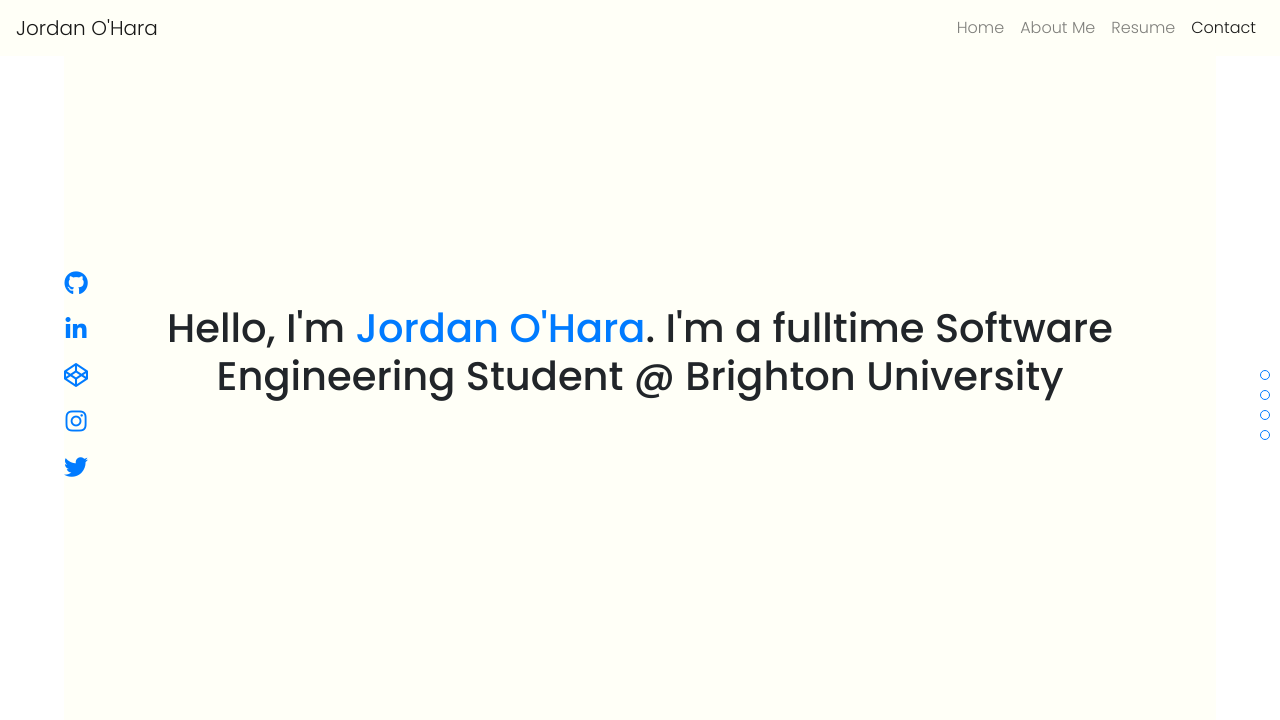
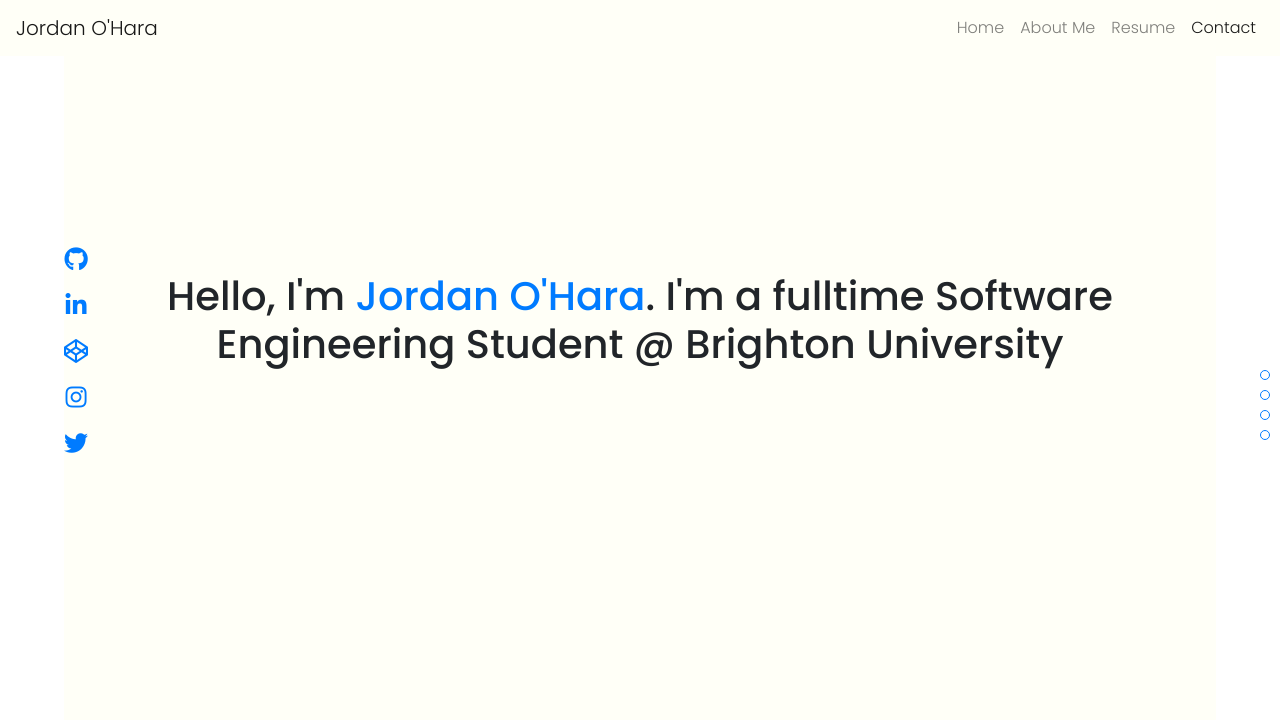
Before and after one commit to jo372/portfolio, a plain HTML site: page index.html in a window 1280 px wide. Shown: the top 720 px of the page. Drawn offline with Linux system fonts and the light colour scheme.

Commit message:
updated intro on all screen sizes and intro nav. to align better in the center, the picture in the middle was throwing me off the measurement.

```diff
--- a/css/theme-1000.css
+++ b/css/theme-1000.css
@@ -5,7 +5,7 @@
 #intro nav {
     position:absolute;
     left:0;
-    top:16rem;
+    top:14.5rem;
 }
 
 #intro .container {
@@ -18,5 +18,5 @@
 }
 
 #intro {
-    padding-top: 20rem;
+    padding-top: 18rem;
 }
--- a/css/theme-1200.css
+++ b/css/theme-1200.css
@@ -3,5 +3,5 @@
 }
 
 #intro {
-    padding-top: 19rem;
+    padding-top: 17rem;
 }
--- a/css/theme-400.css
+++ b/css/theme-400.css
@@ -0,0 +1,3 @@
+#intro {
+    padding-top: 11rem;
+}
--- a/css/theme-550.css
+++ b/css/theme-550.css
@@ -1,3 +1,7 @@
 .name {
     padding-top:17%;
 }
+
+#intro {
+    padding-top:14rem;
+}
--- a/css/theme.css
+++ b/css/theme.css
@@ -55,7 +55,11 @@ div, section {
 
 #video-header {
     color: var(--white, #fff);
-    position: relative;
+    position: absolute;
+    top: 0;
+    left: 0;
+    width: 100%;
+    height: 100%;
 }
 
 .fullscreen-container {
@@ -78,7 +82,7 @@ div, section {
     margin:0 auto;
     text-align: center;
     word-break: break-word;
-    padding-top:18rem;
+    padding-top:10rem;
 }
 
 #intro h1 {
```
